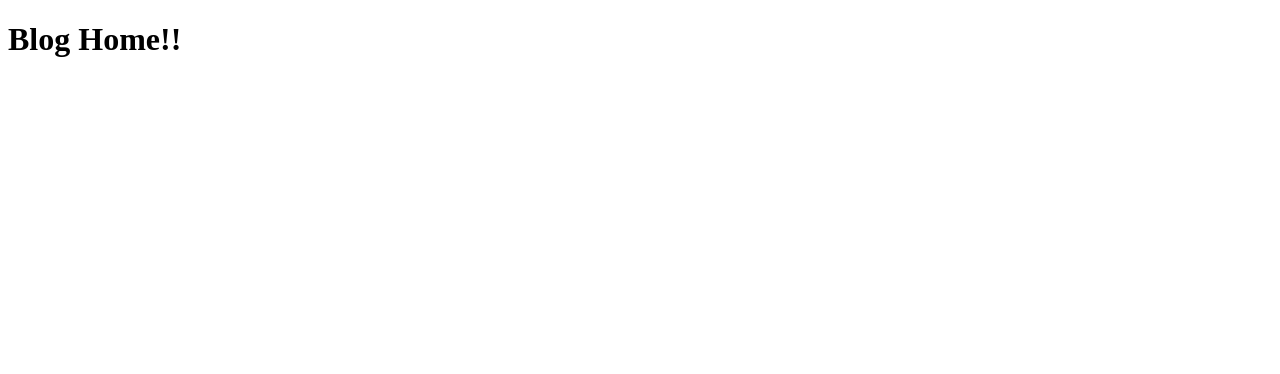
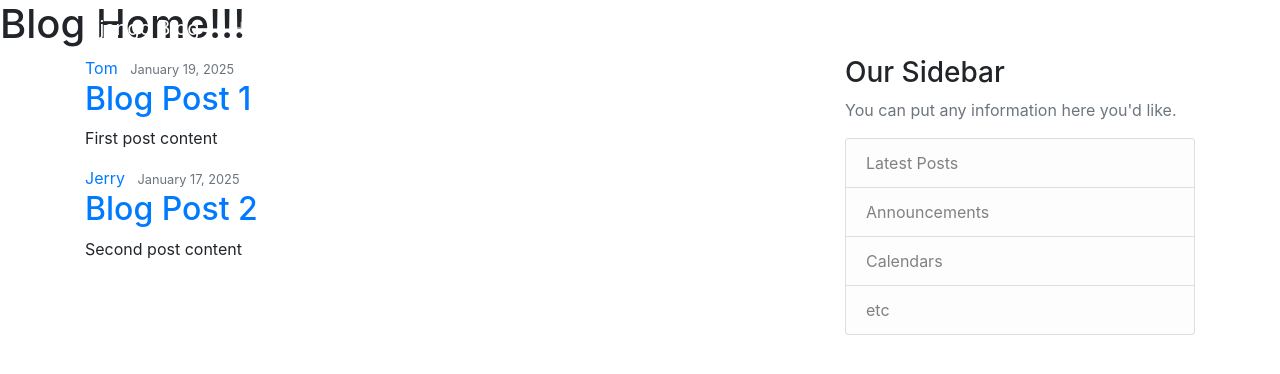
Before and after one commit to RyomenDev/Django, a Django app: page / in a window 1280 px wide. Before the commit the part shown is almost empty. Shown: the top 374 px of the page. Run offline with Django 5.2, Linux system fonts and the light colour scheme; some libraries are stand-ins or nearby versions.

Commit message:
paasing and using data in templates

```diff
--- a/django_project/blog/templates/blog/temp.html
+++ b/django_project/blog/templates/blog/temp.html
@@ -6,6 +6,21 @@
     <title>Document</title>
 </head>
 <body>
-    <h1>Blog Home!!</h1>
+    <h1>Blog Home!!!</h1>
+    {% extends "blog/base.html" %}
+    {% block content %}
+    {% for post in posts %}
+    <article class="media content-section">
+        <div class="media-body">
+            <div class="article-metadata">
+                <a class="mr-2" href="#">{{ post.author }}</a>
+                <small class="text-muted">{{ post.date_posted }}</small>
+            </div>
+            <h2><a class="article-title" href="#">{{ post.title }}</a></h2>
+            <p class="article-content">{{ post.content }}</p>
+        </div>
+    </article>
+    {% endfor %}
+    {% endblock content %}
 </body>
 </html>
--- a/django_project/blog/views.py
+++ b/django_project/blog/views.py
@@ -5,8 +5,29 @@
 # def home(request):
 #     return HttpResponse('<h1>Blog Home</h1>')
 
+# def home(request):
+#     return render(request,'blog/temp.html')
+
+posts = [ # dictionary
+    {
+        'author': 'Tom',
+        'title': 'Blog Post 1',
+        'content': 'First post content',
+        'date_posted': 'January 19, 2025'
+    },
+    {
+        'author': 'Jerry',
+        'title': 'Blog Post 2',
+        'content': 'Second post content',
+        'date_posted': 'January 17, 2025'
+    }
+]
+
 def home(request):
-    return render(request,'blog/temp.html')
+    context = {
+        'posts': posts # dictionary
+    }
+    return render(request, 'blog/temp.html', context)
 
 def about(request):
     return HttpResponse('<h1>Blog About</h1>')
```
